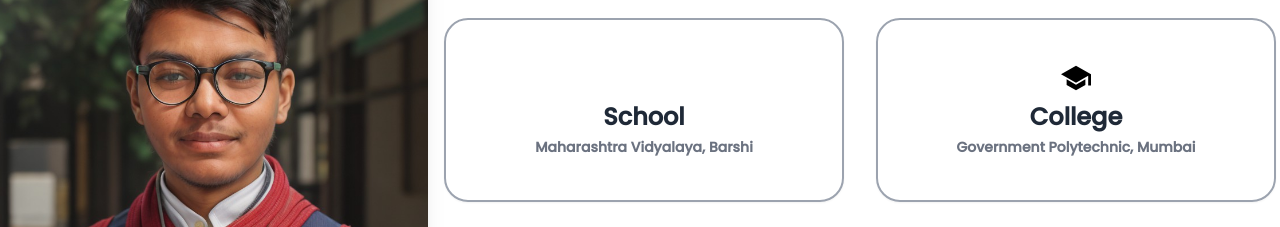
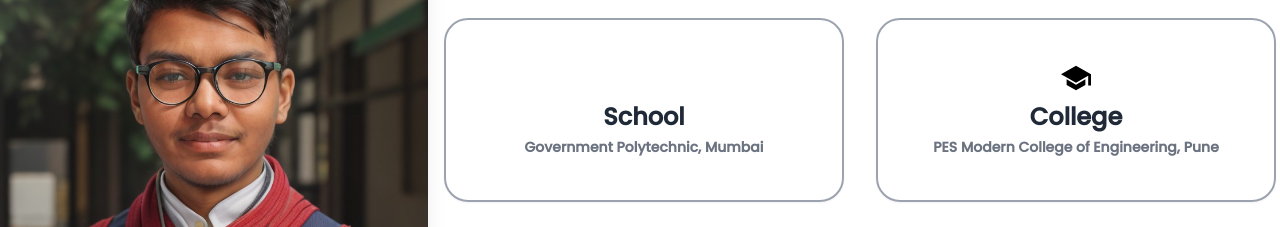
Before and after one commit to Onkar-Dhotarkar/my-portfolio, a React (Create React App) app: page / in a window 1280 px wide. Shown: the part 1000-1227 px from the top of the page. Built offline with nearby package versions, Linux system fonts and the light colour scheme; some icons are missing; the HTML template or start-up script is replaced by a standard one.

Commit message:
feat: updated education

```diff
--- a/src/components/About.js
+++ b/src/components/About.js
@@ -36,7 +36,7 @@ function About() {
                             <div className="school flex flex-col items-center justify-center ">
                                 <FaSchoolCircleCheck className='text-2xl md:text-3xl text-center mb-2' />
                                 <h1 className=' text-xl md:text-2xl font-bold mb-1 text-gray-800'>School</h1>
-                                <p className=' text-xs md:text-sm font-semibold text-gray-500'>Maharashtra Vidyalaya, Barshi</p>
+                                <p className=' text-xs md:text-sm font-semibold text-gray-500'>Government Polytechnic, Mumbai</p>
                             </div>
                         </div>
 
@@ -45,7 +45,7 @@ function About() {
                             <div className="college flex flex-col items-center justify-center">
                                 <IoSchoolSharp className='text-2xl md:text-3xl text-center mb-2' />
                                 <h1 className=' text-xl md:text-2xl font-bold mb-1 text-gray-800'>College</h1>
-                                <p className=' text-xs md:text-sm font-semibold text-gray-500'>Government Polytechnic, Mumbai</p>
+                                <p className=' text-xs md:text-sm font-semibold text-gray-500'>PES Modern College of Engineering, Pune</p>
                             </div>
                         </div>
                     </div>
```
